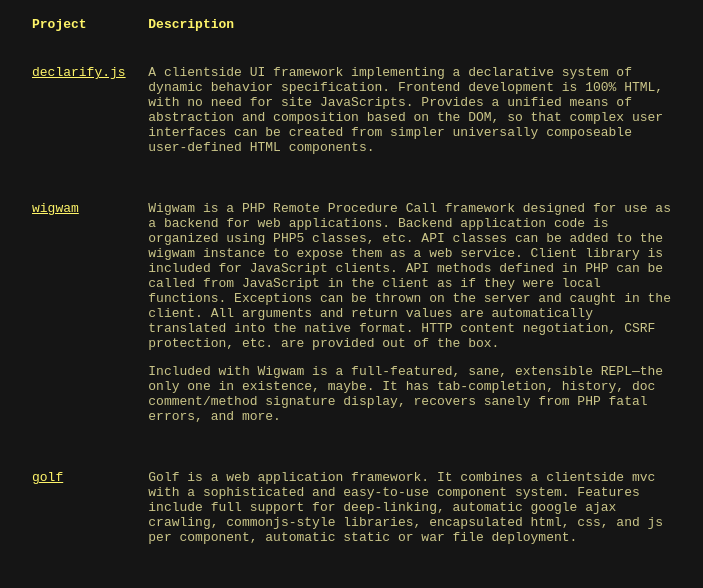
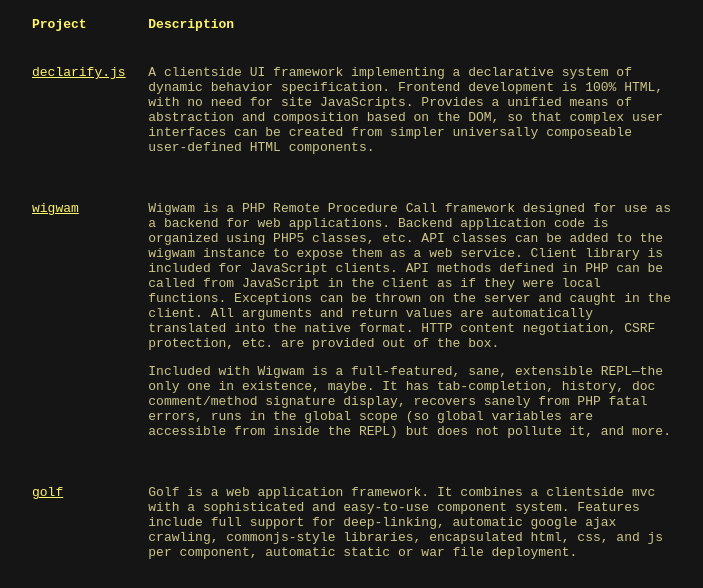
Before and after one commit to micha/micha.github.com, a plain HTML site: page index.html in a window 1280 px wide. Shown: the part 166-754 px from the top of the page, without its empty margins (288-991 px from the left). Drawn offline with Linux system fonts and the light colour scheme.

Commit message:
add wigwam

```diff
--- a/index.html
+++ b/index.html
@@ -84,7 +84,9 @@
           <p>Included with Wigwam is a full-featured, sane, extensible
           REPL&mdash;the only one in existence, maybe. It has tab-completion,
           history, doc comment/method signature display, recovers sanely from
-          PHP fatal errors, and more.</p>
+          PHP fatal errors, runs in the global scope (so global variables are
+          accessible from inside the REPL) but does not pollute it, and more.
+          </p>
         </td>
       </tr>
       <tr>
```
